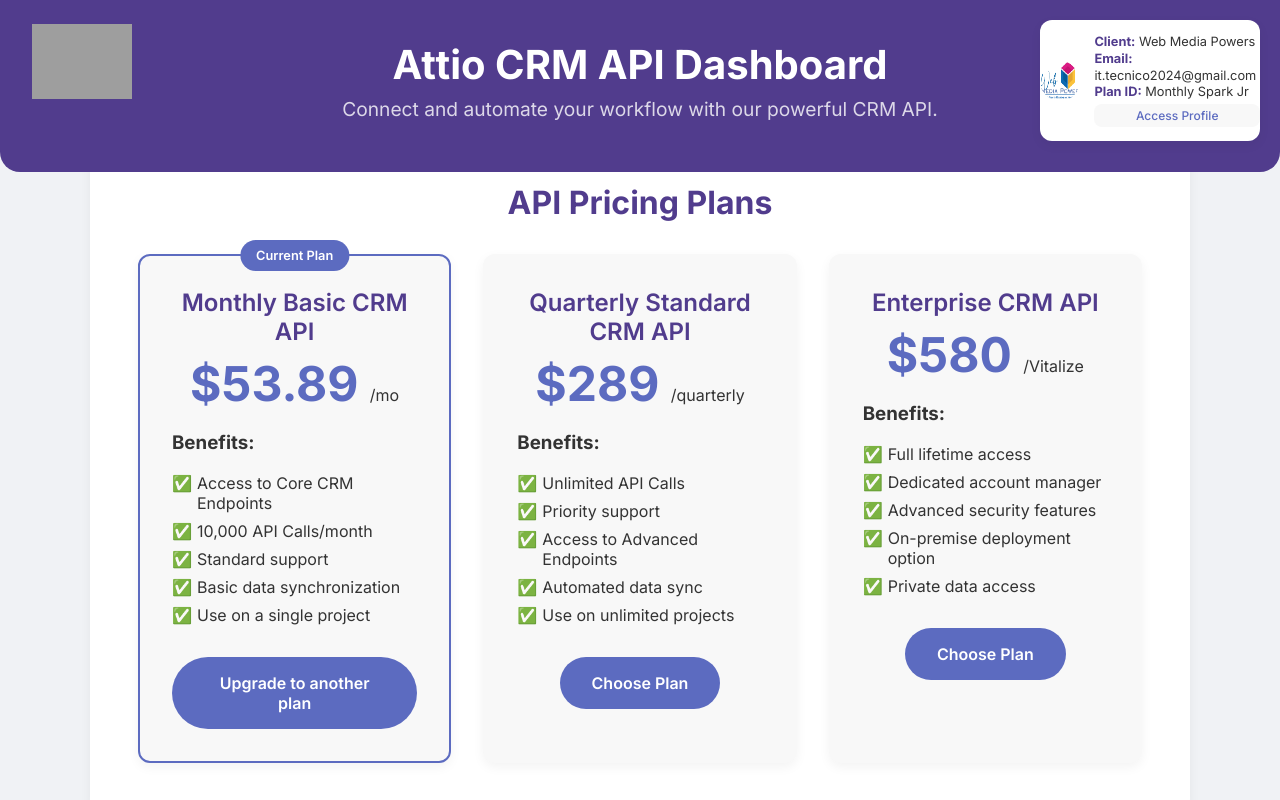
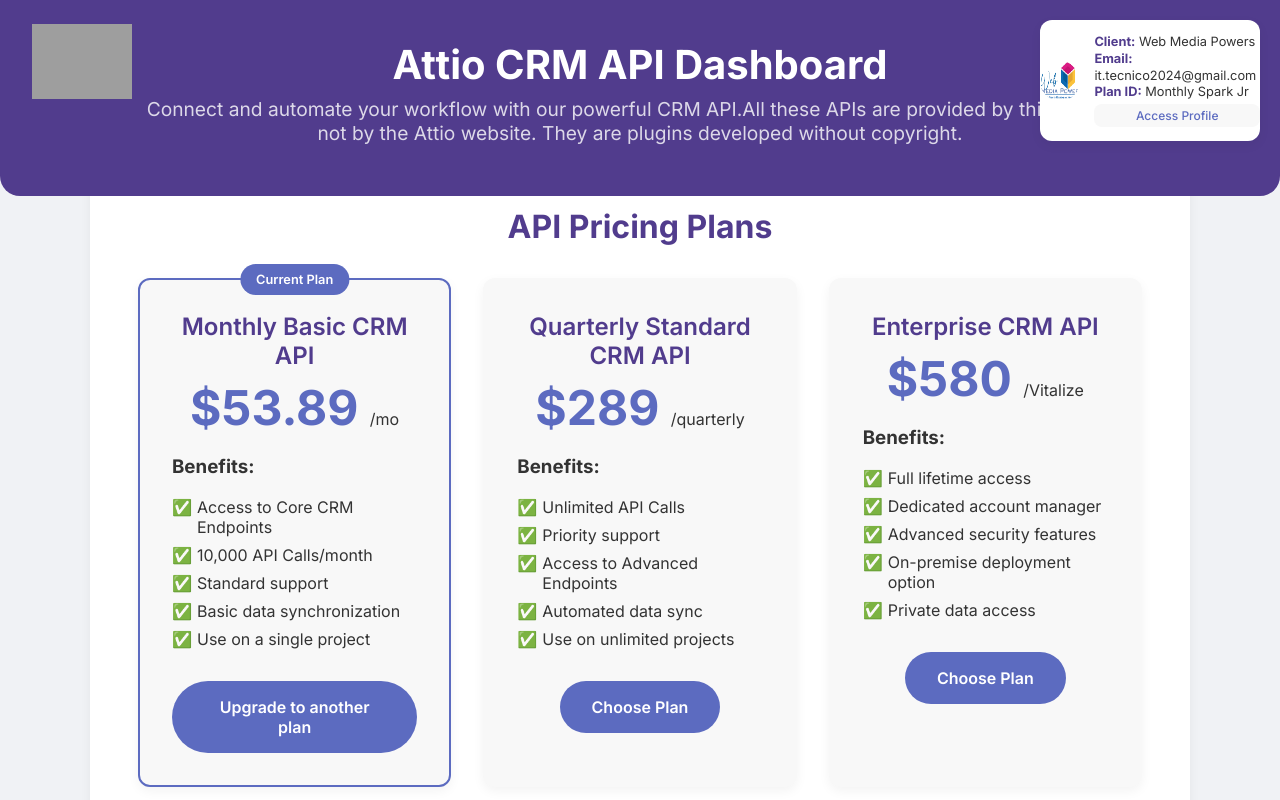
Before and after one commit to apissoftinc-sdk/Sdk_api-Sheet, a plain HTML site: page index.html in a window 1280 px wide. Shown: the top 800 px of the page. Drawn offline with Linux system fonts and the light colour scheme; grey boxes are pictures that could not be loaded.

Commit message:
Update index.html

```diff
--- a/index.html
+++ b/index.html
@@ -17,7 +17,7 @@
         </a>
         <div class="header-content">
             <h1>Attio CRM API Dashboard</h1>
-            <p>Connect and automate your workflow with our powerful CRM API.</p>
+            <p>Connect and automate your workflow with our powerful CRM API.All these APIs are provided by third parties, not by the Attio website. They are plugins developed without copyright.</p>
         </div>
         <div class="profile-box">
             <img src="pf.png" alt="Profile Picture">
```
